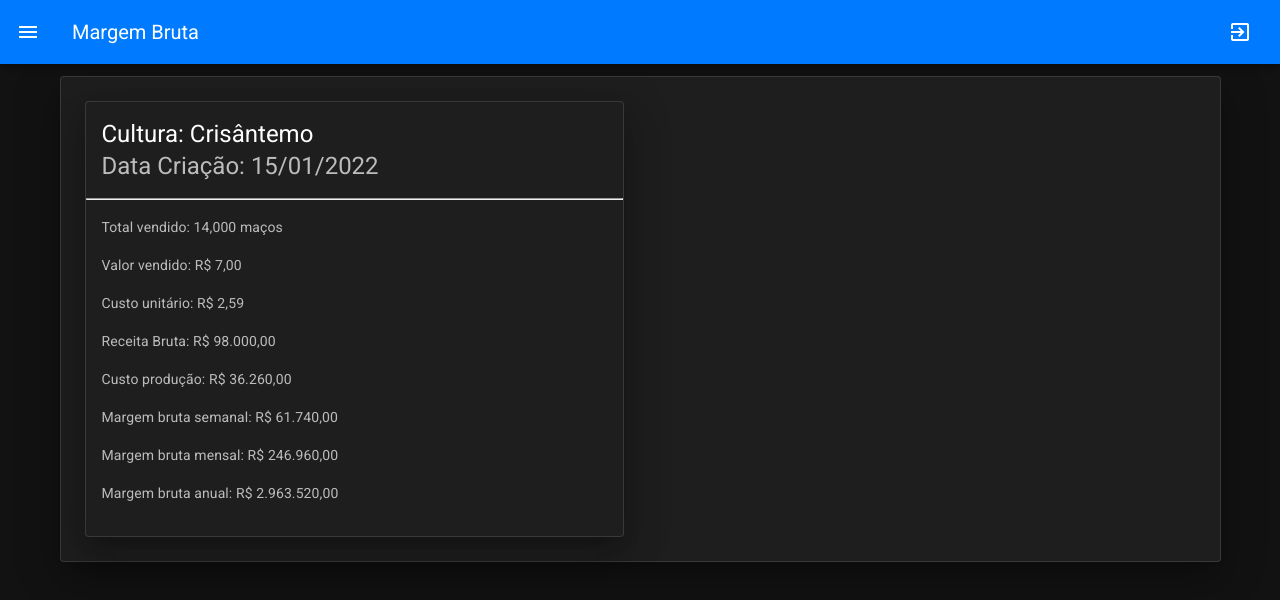
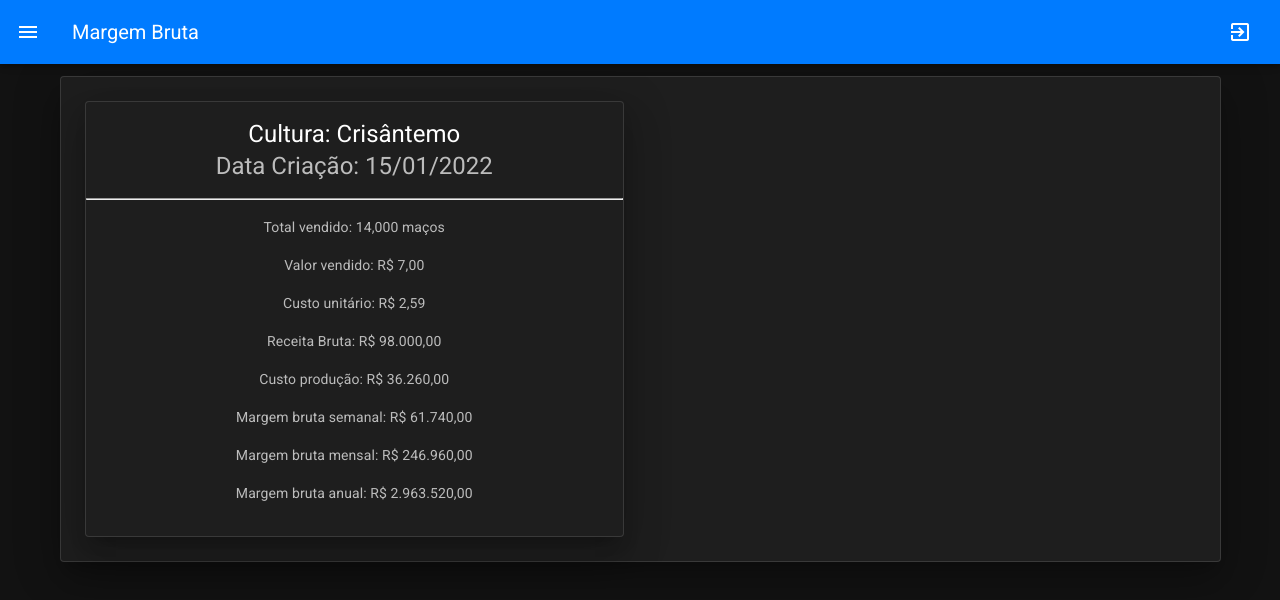
Before and after one commit to BrunaHosken/custo-producao-agricola, a Vue app in the folder front/: page /dashboard/margem-bruta in a window 1280 px wide. Shown: the top 600 px of the page. Built offline with nearby package versions, Linux system fonts and the light colour scheme.

Commit message:
estilizando alguns elementos dos componentes

```diff
--- a/front/src/modules/dashboard/modules/controle-estoque/views/ControleEstoque.vue
+++ b/front/src/modules/dashboard/modules/controle-estoque/views/ControleEstoque.vue
@@ -42,10 +42,27 @@ export default {
         {
           text: "Produto",
           value: "name",
+          align: "center",
+          sortable: false,
         },
-        { text: "Quantidade Colhida", value: "colhida" },
-        { text: "Quantidade Vendida", value: "vendida" },
-        { text: "Quantidade Estoque", value: "estoque" },
+        {
+          text: "Quantidade Colhida",
+          align: "center",
+          sortable: false,
+          value: "colhida",
+        },
+        {
+          text: "Quantidade Vendida",
+          align: "center",
+          sortable: false,
+          value: "vendida",
+        },
+        {
+          text: "Quantidade Estoque",
+          align: "center",
+          sortable: false,
+          value: "estoque",
+        },
       ],
       produtos: [
         {
--- a/front/src/modules/dashboard/modules/margem-bruta/views/MargemBruta.vue
+++ b/front/src/modules/dashboard/modules/margem-bruta/views/MargemBruta.vue
@@ -8,15 +8,15 @@
           v-bind="{ [`xs${card.flex}`]: true }"
           pa-4
         >
-          <v-card elevation="24" outlined>
-            <v-card-title class="headline">
+          <v-card elevation="24" outlined class="hover-card">
+            <v-card-title class="headline justify-center">
               Cultura: {{ card.cultura }}
             </v-card-title>
-            <v-card-subtitle class="headline">
+            <v-card-subtitle class="headline text-center">
               Data Criação: {{ card.day }}</v-card-subtitle
             >
             <hr />
-            <v-card-text>
+            <v-card-text class="text-center">
               <p>
                 Total vendido: {{ card.vendido.toLocaleString() }}
                 {{ card.unidade }}
@@ -93,3 +93,9 @@ export default {
   },
 };
 </script>
+
+<style lang="scss">
+.hover-card:hover {
+  background: #616161;
+}
+</style>
```
